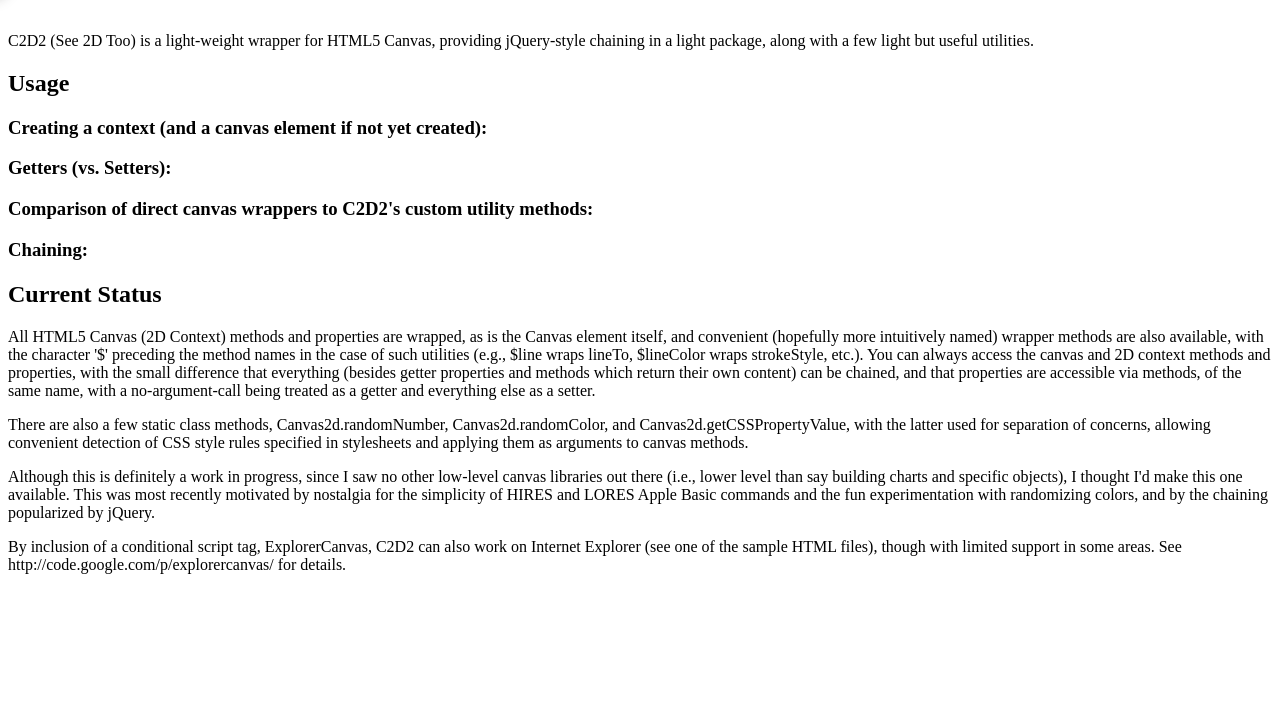
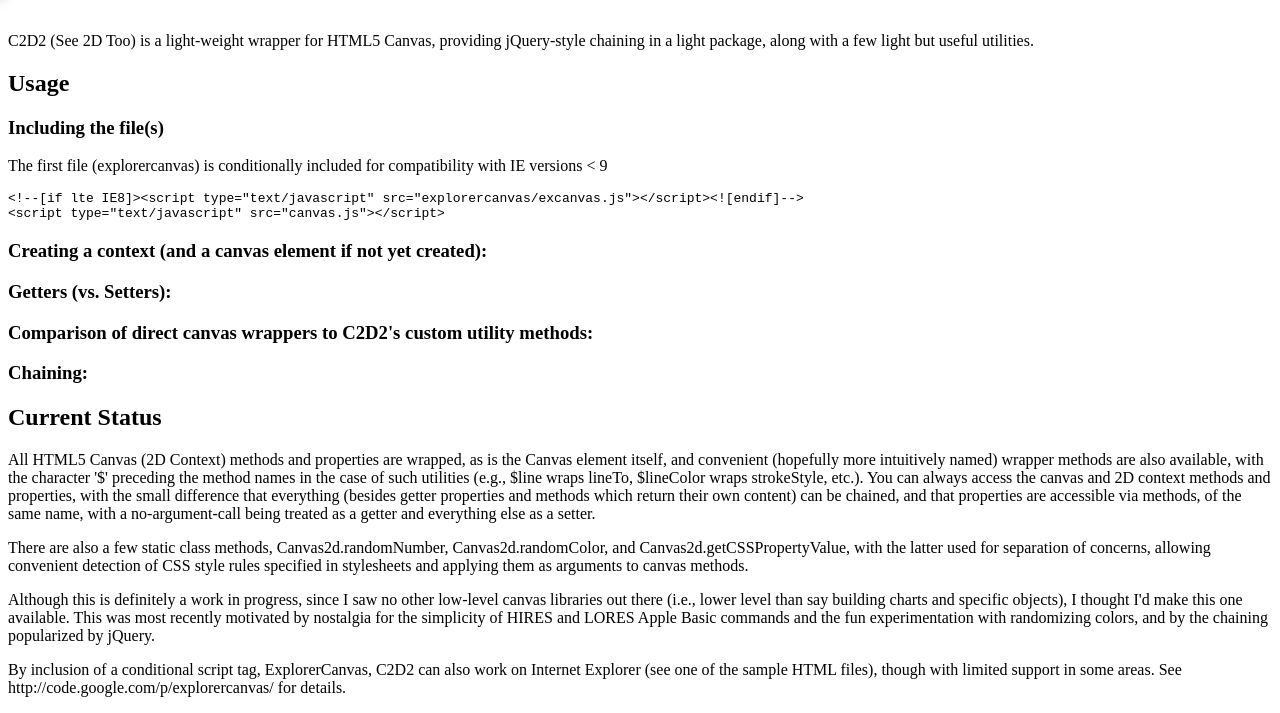
Before and after one commit to brettz9/C2D2, a plain HTML site: page index.html in a window 1280 px wide. Shown: the part 144-857 px from the top of the page. Before the commit the page ends 800 px from the top, so only its background shows below. Drawn offline with Linux system fonts and the light colour scheme.

Commit message:
Attribution and mention of how to add script tags

```diff
--- a/index.html
+++ b/index.html
@@ -1,6 +1,8 @@
 <html><head>
    <style type="text/css" media="screen">
       h1 {text-align:center;}
+
+      /* Ribbon from http://unindented.org/articles/2009/10/github-ribbon-using-css-transforms/ */
       .ribbon {
         background-color: #a00;
         overflow: hidden;
@@ -44,6 +46,15 @@
 <p>C2D2 (See 2D Too) is a light-weight wrapper for HTML5 Canvas, providing jQuery-style chaining in a light package, along with a few light but useful utilities.</p>
 
 <h2>Usage</h2>
+
+<h3>Including the file(s)</h3>
+
+<p>The first file (explorercanvas) is conditionally included for compatibility with IE versions &lt; 9</p>
+<code>
+&lt;!--[if lte IE8]>&lt;script type="text/javascript" src="explorercanvas/excanvas.js">&lt;/script>&lt;![endif]--><br />
+&lt;script type="text/javascript" src="canvas.js">&lt;/script>
+</code>
+
 <h3>Creating a context (and a canvas element if not yet created):</h3>
 <script src="https://gist.github.com/886440.js?file=C2D2_Creating_Context.js"></script>
 
```
